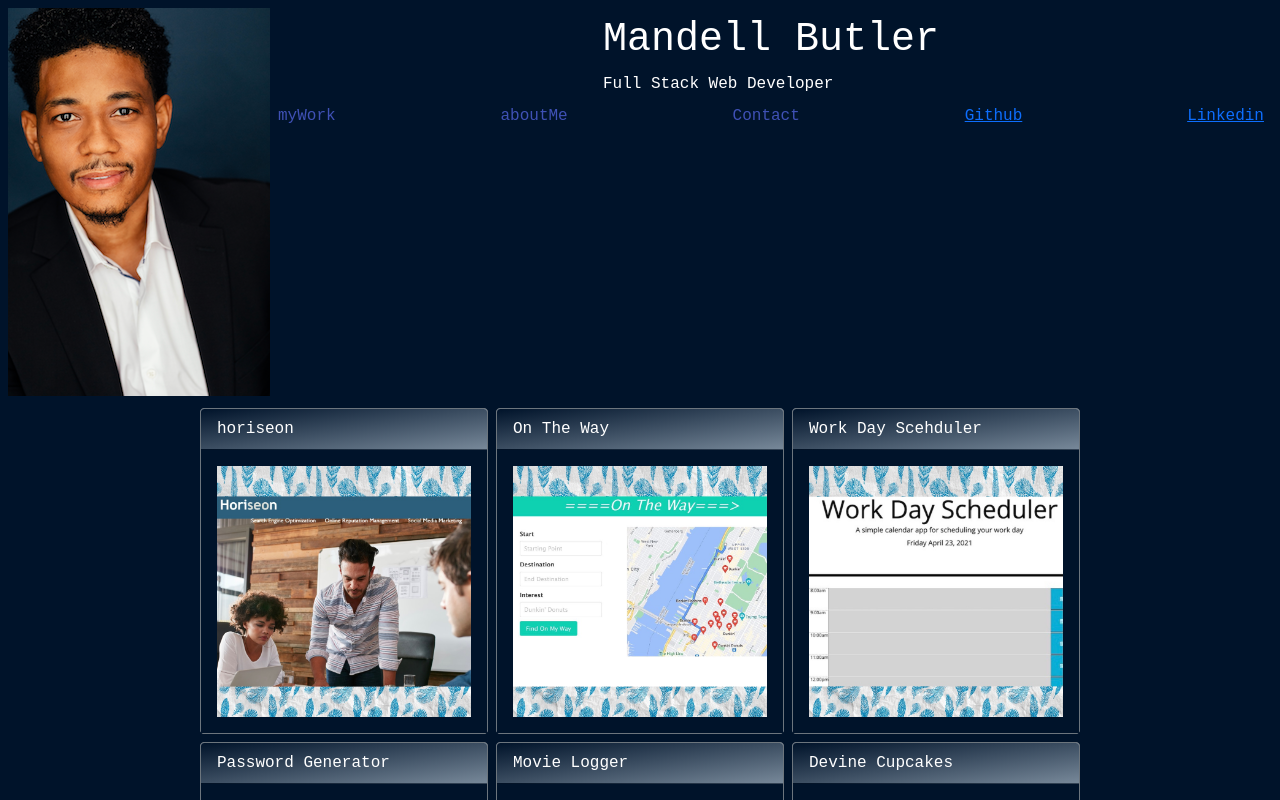
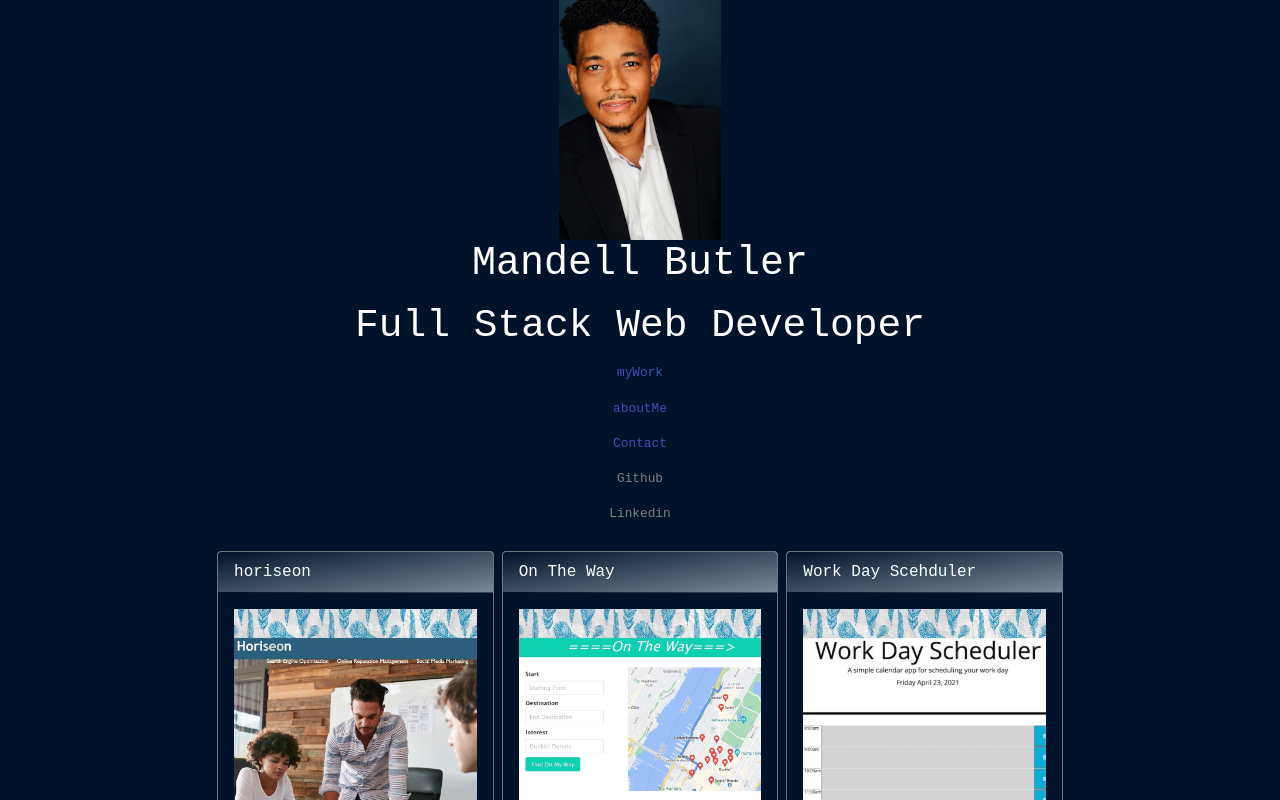
Before and after one commit to mandellbutler/ReactPortfolio, a React (Create React App) app: page /myWork in a window 1280 px wide. Shown: the top 800 px of the page. Built offline with nearby package versions, Linux system fonts and the light colour scheme.

Commit message:
Added Header css styles

```diff
--- a/src/components/Header.js
+++ b/src/components/Header.js
@@ -5,33 +5,27 @@ import { useHistory } from 'react-router-dom'
 import headshot from '../assets/images/headshot.png';
 // Here we are importing a CSS file as a dependency
 import Link from '@material-ui/core/Link';
-import Box from '@material-ui/core/Box';
+import '../styles/Header.css'
+
 
 // import { palette } from '@material-ui/system';
 
 
-function Display() {
+function Header() {
   const history = useHistory();
   return (
-    <header style={{ width: '100%' }}>
-      <Box display="flex" flexDirection="row" justifyContent="flex-start" p={1}>
-        <Box display="flex" flexDirection="column" alignSelf="flex-start">
+    <div>
+      <header class="container header">
         <figure className="headshot">
           <img src={headshot} alt="Mandell Posed in Suit Jacket" />
         </figure>
-        </Box>
-        <Box display="flex" flexDirection="column" alignContent="center" p={1} style={{ width: '100%' }}>
-          <Box display="flex" flexDirection="row" justifyContent="center">
-            <Box display="flex" flexDirection="row" justifyContent="center">
-              <section>
+      </header >
+      <section class="namecard">
         <h1>Mandell Butler</h1>
         <div>
           Full Stack Web Developer
         </div>
       </section>
-            </Box>
-          </Box>
-          <Box display="flex" flexDirection="column" justifyContent="center">
       <nav className="navbar">
         <p><Link onClick={(event) => {
           history.push('/myWork')
@@ -45,11 +39,8 @@ function Display() {
         <p><a href="https://github.com/mandellbutler">Github</a></p>
         <p><a href="https://www.linkedin.com/in/mandellbutler/">Linkedin</a></p>
       </nav>
-          </Box>
-        </Box>
-      </Box>
-    </header >
+    </div>
   );
 }
 
-export default Display;
+export default Header;
--- /dev/null
+++ b/src/styles/Header.css
@@ -0,0 +1,106 @@
+* {
+  box-sizing: border-box;
+  background: color #00132a;
+  font-family: 'Courier New', Courier, monospace;
+  color: #fff
+}
+
+.header {
+  display: flex;
+  justify-content: center;
+  flex-wrap: wrap;
+  flex-direction: column;
+  margin: 0 auto;
+}
+
+.headshot {
+  display: flex;
+  justify-content: center;
+  flex-wrap: wrap;
+  flex-direction: column;
+  margin: 0 auto;
+}
+
+img {
+  width: auto;
+  height: 100%;
+  max-height: 30vh;
+}
+
+.namecard {
+  display: flex;
+  align-items: center;
+  flex-wrap: wrap;
+  flex-direction: column;
+  font-size: calc(14px + 2vw);
+}
+
+.navbar {
+  display: flex;
+  flex-direction: column;
+  flex-wrap: wrap;
+  align-items: center;
+  flex-wrap: wrap;
+  font-size: 20%;
+}
+
+a:link {
+  text-decoration: none;
+  color: grey;
+}
+
+a:visited {
+  text-decoration: none;
+  color: grey;
+}
+
+a:hover {
+  text-decoration: underline;
+  color: #ffffff
+}
+
+/********************BEGIN-MEDIA-QUERY***************/
+
+@media screen and (min-width: 768px) {
+  .navbar {
+      display: flex;
+      flex-direction: row;
+      justify-content: space-around;
+      flex-wrap: wrap;
+      font-size: 80%;
+  }
+  .portfolio {
+      display: flex;
+      flex-direction: row;
+      justify-content: center;
+      flex-wrap: wrap;
+  }
+
+  * {
+      box-sizing: border-box;
+      border: 0px solid rgb(209, 207, 207);
+      background-color:#00132a;
+      font-family: 'Courier New', Courier, monospace;
+      color: #fff
+  }
+}
+
+@media screen and (min-width: 950px) {
+  .header {
+      display: flex;
+      justify-content: center;
+      flex-wrap: wrap;
+      flex-direction: row;
+  }
+
+  .navbar {
+      align-self: flex-end;
+      flex-direction: column;
+      order: -2;
+      color: yellow;
+  }
+
+  .header div {
+      color:turquoise
+  }
+}
```
Lines whose indentation alone changed are shown as unchanged.
